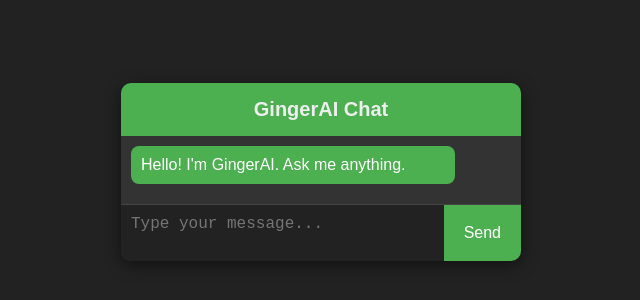
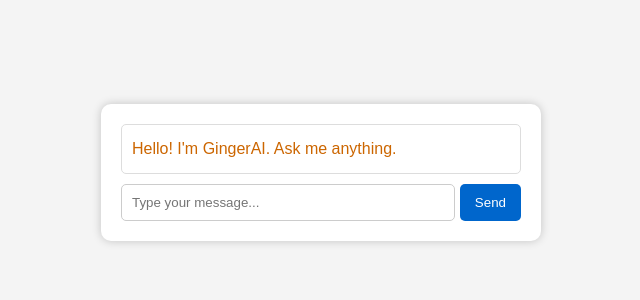
Before and after one commit to Littendekitten/gingerai, a plain HTML site: page index.html in a window 1280 px wide. Shown: the part 228-528 px from the top of the page, without its empty margins (319-959 px from the left). Drawn offline with Linux system fonts and the light colour scheme.

Commit message:
Update index.html

```diff
--- a/index.html
+++ b/index.html
@@ -2,79 +2,62 @@
 <html lang="en">
 <head>
     <meta charset="UTF-8">
-<meta name="viewport" content="width=device-width, initial-scale=1.0">
     <title>GingerAI Chat</title>
     <style>
-body { margin: 0; font-family: Arial, sans-serif; background: #222; color: #eee; display: flex; justify-content: center; align-items: center; height: 100vh; }
-.chat-container { width: 400px; max-width: 90%; background: #333; border-radius: 10px; display: flex; flex-direction: column; overflow: hidden; box-shadow: 0 4px 15px rgba(0,0,0,0.5); }
-.chat-header { background: #4CAF50; padding: 15px; text-align: center; font-size: 20px; font-weight: bold; }
-.chat-messages { flex: 1; padding: 10px; overflow-y: auto; }
-.message { margin-bottom: 10px; padding: 10px; border-radius: 8px; max-width: 80%; }
-.user-msg { background: #555; align-self: flex-end; }
-.ai-msg { background: #4CAF50; align-self: flex-start; color: #fff; }
-.chat-input { display: flex; border-top: 1px solid #444; }
-.chat-input textarea { flex: 1; resize: none; padding: 10px; border: none; outline: none; font-size: 16px; background: #222; color: #eee; }
-.chat-input button { background: #4CAF50; border: none; color: white; padding: 0 20px; cursor: pointer; font-size: 16px; }
+        body { font-family: Arial, sans-serif; background: #f4f4f4; display:flex; justify-content:center; align-items:center; height:100vh; margin:0;}
+        #chat-container { width:400px; max-width:95%; background:#fff; padding:20px; box-shadow:0 0 10px rgba(0,0,0,0.2); border-radius:10px; display:flex; flex-direction:column; }
+        #messages { flex:1; overflow-y:auto; border:1px solid #ddd; padding:10px; border-radius:5px; margin-bottom:10px; }
+        .message { margin:5px 0; }
+        .user { color: #0066cc; }
+        .ginger { color: #cc6600; }
+        #input-container { display:flex; }
+        #message-input { flex:1; padding:10px; border-radius:5px; border:1px solid #ccc; }
+        #send-btn { padding:10px 15px; border:none; background:#0066cc; color:#fff; border-radius:5px; margin-left:5px; cursor:pointer; }
+        #send-btn:hover { background:#004999; }
     </style>
 </head>
 <body>
 
-<div class="chat-container">
-    <div class="chat-header">GingerAI Chat</div>
-    <div class="chat-messages" id="chatMessages"></div>
-    <div class="chat-input">
-        <textarea id="userInput" rows="2" placeholder="Type your message..."></textarea>
-        <button id="sendBtn">Send</button>
+<div id="chat-container">
+    <div id="messages">
+        <div class="message ginger">Hello! I'm GingerAI. Ask me anything.</div>
+    </div>
+    <div id="input-container">
+        <input type="text" id="message-input" placeholder="Type your message...">
+        <button id="send-btn">Send</button>
     </div>
 </div>
 
+<script src="train_gingerai.js"></script>
 <script>
-// ----------------------------
-// UI HANDLER
-// ----------------------------
-const chatMessages = document.getElementById("chatMessages");
-const userInput = document.getElementById("userInput");
-const sendBtn = document.getElementById("sendBtn");
+    const input = document.getElementById('message-input');
+    const sendBtn = document.getElementById('send-btn');
+    const messages = document.getElementById('messages');
 
-function addMessage(text, type){
-    const msgDiv = document.createElement("div");
-    msgDiv.classList.add("message");
-    msgDiv.classList.add(type === "user" ? "user-msg" : "ai-msg");
-    msgDiv.textContent = text;
-    chatMessages.appendChild(msgDiv);
-    chatMessages.scrollTop = chatMessages.scrollHeight;
+    function addMessage(text, sender) {
+        const div = document.createElement('div');
+        div.classList.add('message');
+        div.classList.add(sender);
+        div.textContent = text;
+        messages.appendChild(div);
+        messages.scrollTop = messages.scrollHeight;
     }
 
-async function sendMessage(){
-    const msg = userInput.value.trim();
-    if(!msg) return;
-    addMessage(msg, "user");
-    userInput.value = "";
-    addMessage("GingerAI is thinking...", "ai"); // tijdelijk bericht
-
+    async function sendMessage() {
+        const text = input.value.trim();
+        if(!text) return;
+        addMessage(text, 'user');
+        input.value = '';
         try {
-        const response = await window.GingerAI.ask(msg);
-        // vervang tijdelijk bericht door echte AI respons
-        const tempMsg = chatMessages.querySelector(".ai-msg:last-child");
-        if(tempMsg) tempMsg.textContent = response;
-    } catch(e){
-        const tempMsg = chatMessages.querySelector(".ai-msg:last-child");
-        if(tempMsg) tempMsg.textContent = "Error: GingerAI unavailable.";
+            const response = await window.GingerAI.ask(text);
+            addMessage(response, 'ginger');
+        } catch(e) {
+            addMessage("Error: GingerAI unavailable.", 'ginger');
         }
     }
 
-sendBtn.addEventListener("click", sendMessage);
-userInput.addEventListener("keydown", (e)=>{
-    if(e.key === "Enter" && !e.shiftKey){
-        e.preventDefault();
-        sendMessage();
-    }
-});
-
-// ----------------------------
-// Welkomstbericht
-// ----------------------------
-addMessage("Hello! I'm GingerAI. Ask me anything.", "ai");
+    sendBtn.addEventListener('click', sendMessage);
+    input.addEventListener('keydown', e => { if(e.key==='Enter') sendMessage(); });
 </script>
 
 </body>
```
Lines whose indentation alone changed are shown as unchanged.
